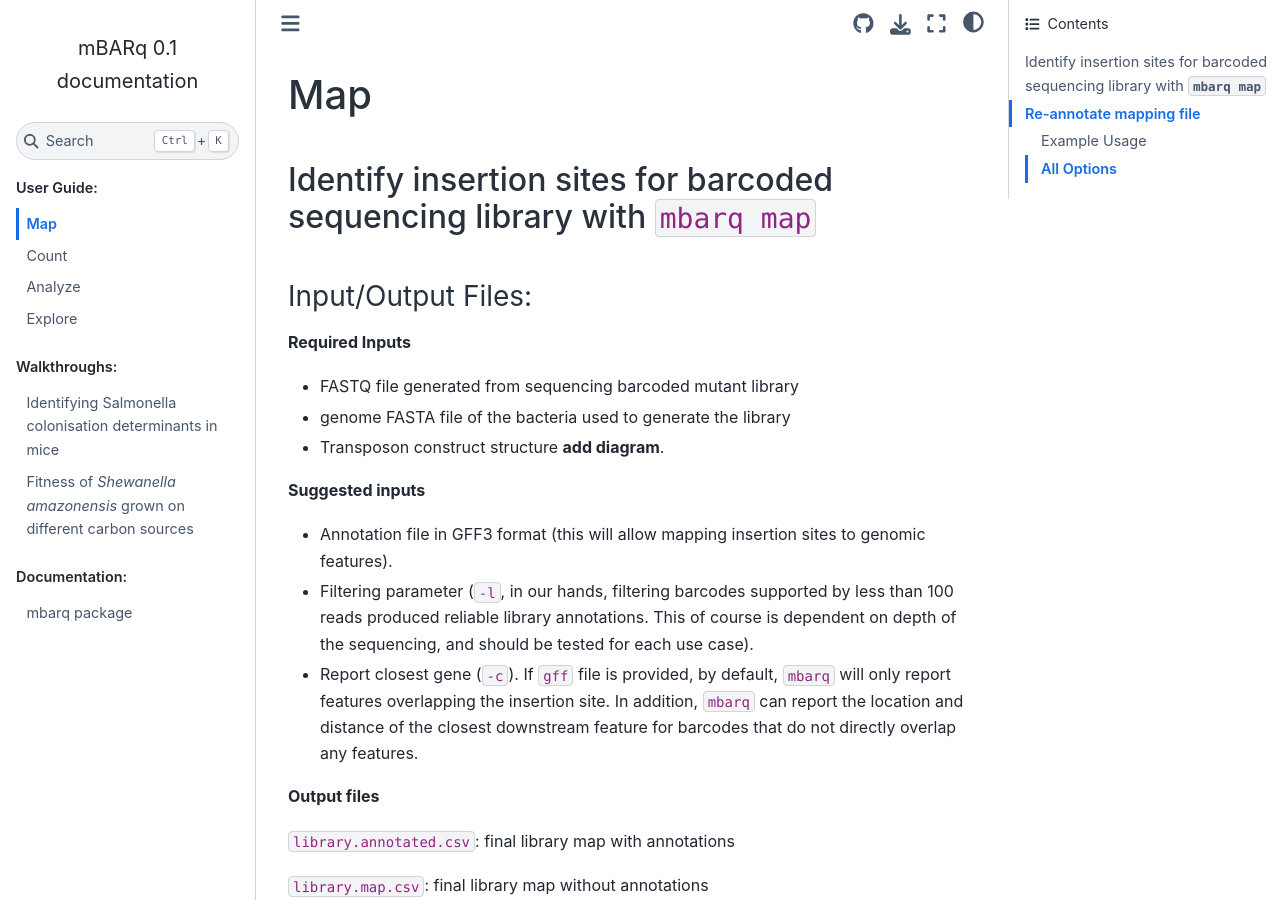
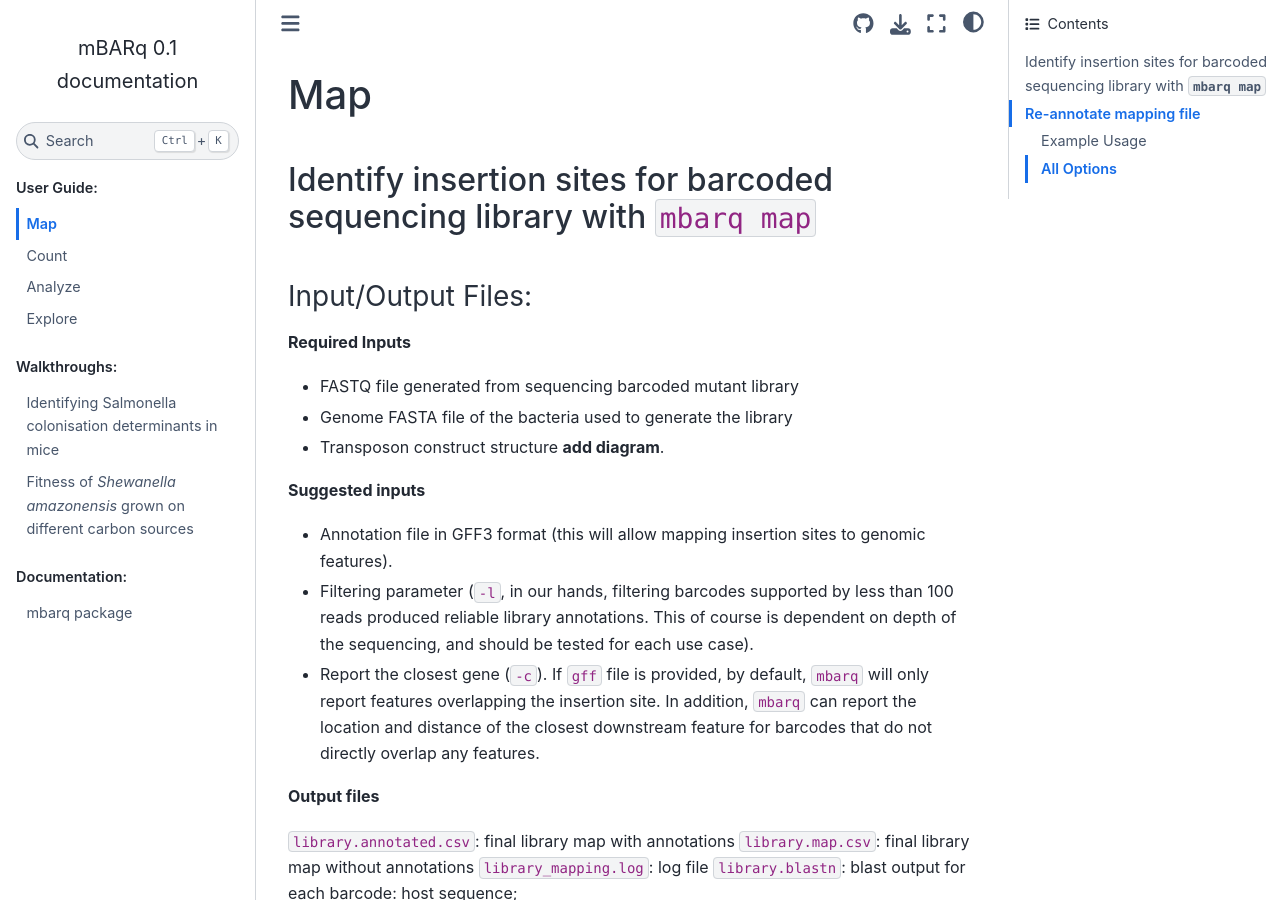
Before and after one commit to MicrobiologyETHZ/mbarq, a Sphinx documentation site: the page built from docs/mapping.md, in a window 1280 px wide and 900 px high. Built offline with Sphinx 7.4.7 and the Sphinx Book theme 1.1.4, drawn with Linux system fonts in a browser that asks for light colours.

Commit message:
correcting typos and other small things

```diff
--- a/docs/mapping.md
+++ b/docs/mapping.md
@@ -7,23 +7,20 @@
 **Required Inputs**
 
 - FASTQ file generated from sequencing barcoded mutant library
-- genome FASTA file of the bacteria used to generate the library
+- Genome FASTA file of the bacteria used to generate the library
 - Transposon construct structure **add diagram**.
 
 **Suggested inputs**
 
 - Annotation file in GFF3 format (this will allow mapping insertion sites to genomic features).
 - Filtering parameter (``-l``, in our hands, filtering barcodes supported by less than 100 reads produced reliable library annotations. This of course is dependent on depth of the sequencing, and should be tested for each use case).
-- Report closest gene (``-c``). If ``gff`` file is provided, by default, ``mbarq`` will only report features overlapping the insertion site. In addition, ``mbarq`` can report the location and distance of the closest downstream feature for barcodes that do not directly overlap any features.
+- Report the closest gene (``-c``). If ``gff`` file is provided, by default, ``mbarq`` will only report features overlapping the insertion site. In addition, ``mbarq`` can report the location and distance of the closest downstream feature for barcodes that do not directly overlap any features.
 
 **Output files**
 
 ``library.annotated.csv``: final library map with annotations
-
 ``library.map.csv``: final library map without annotations
-
 ``library_mapping.log``: log file
-
 ``library.blastn``: blast output for each barcode: host sequence;
 ``library.fasta``: fasta files of barcodes and host sequences (>barcode\nhostsequence);
 ``library.output.bed``: bedtools intersection of gff and barcode locations
```
Also changed, not shown: docs/analysis.md (+1 -1 lines), docs/counting.md (+3 -3 lines), docs/explore.md (+1 -1 lines), docs/salmonella.md (+4 -4 lines).
